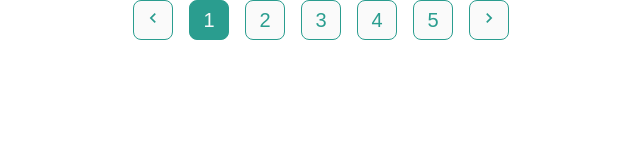
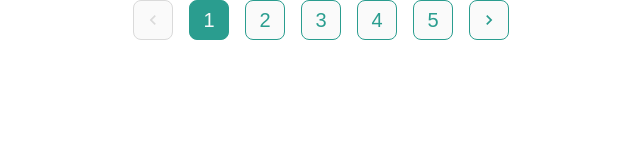
Before and after one commit to CaNeoN28/controle-farmaceutico-frontend, a Next.js app: page /teste in a window 1280 px wide. Shown: the top 160 px of the page, without its empty margins (319-959 px from the left). Built offline with nearby package versions, Linux system fonts and the light colour scheme.

Commit message:
Adicionando condição para ativo e clicavel

```diff
--- a/src/components/Pagina/Pagina.module.scss
+++ b/src/components/Pagina/Pagina.module.scss
@@ -1,6 +1,7 @@
 .pagina {
-	color: var(--primary-color);
-	background-color: var(--white);
+	display: flex;
+	align-items: center;
+	justify-content: center;
 
 	border: 1px solid var(--primary-color);
 	border-radius: 8px;
@@ -11,7 +12,12 @@
 	height: 40px;
 }
 
-.pagina:hover {
+.clicavel {
+	color: var(--primary-color);
+	background-color: var(--white);
+}
+
+.clicavel:hover {
 	cursor: pointer;
 
 	background-color: var(--primary-color);
@@ -20,9 +26,11 @@
 
 .ativo {
 	background-color: var(--primary-color);
-	color: var(--white)
+	color: var(--white);
 }
 
-.ativo:hover{
-	cursor: auto;
+.inativo {
+	background-color: var(--white);
+	border-color: var(--light-gray);
+	color: var(--light-gray);
 }
--- a/src/components/Pagina/index.tsx
+++ b/src/components/Pagina/index.tsx
@@ -4,18 +4,22 @@ import { ComponentPropsWithoutRef, MouseEventHandler, ReactNode } from "react";
 
 interface Props {
 	ativo?: boolean;
+	clicavel?: boolean;
 	children?: ReactNode;
 }
 
 export default function Pagina({
 	children,
 	ativo,
+	clicavel,
 	onClick,
 	...props
 }: Props & ComponentPropsWithoutRef<"button">) {
 	const classes = classNames({
 		[styles.pagina]: true,
 		[styles.ativo]: ativo,
+		[styles.clicavel]: clicavel,
+		[styles.inativo]: !ativo && !clicavel,
 	});
 
 	return (
@@ -23,7 +27,7 @@ export default function Pagina({
 			className={classes}
 			onClick={(e) => {
 				e.preventDefault();
-				onClick && onClick(e);
+				clicavel && onClick && onClick(e);
 			}}
 			{...props}
 		>
--- a/src/components/Paginacao/index.tsx
+++ b/src/components/Paginacao/index.tsx
@@ -37,6 +37,7 @@ export default function Paginacao({ pagina, paginaMax, setPagina }: Props) {
 				onClick={(e) => {
 					diminuirPagina();
 				}}
+				clicavel={pagina !== 1}
 			>
 				<MdOutlineKeyboardArrowLeft />
 			</Pagina>
@@ -46,6 +47,7 @@ export default function Paginacao({ pagina, paginaMax, setPagina }: Props) {
 					onClick={(e) => {
 						pagina != p && setPagina(p);
 					}}
+					clicavel={pagina != p}
 					ativo={pagina == p}
 				>
 					{p}
@@ -55,6 +57,7 @@ export default function Paginacao({ pagina, paginaMax, setPagina }: Props) {
 				onClick={(e) => {
 					aumentarPagina();
 				}}
+				clicavel={pagina != paginaMax}
 			>
 				<MdOutlineKeyboardArrowRight />
 			</Pagina>
```
